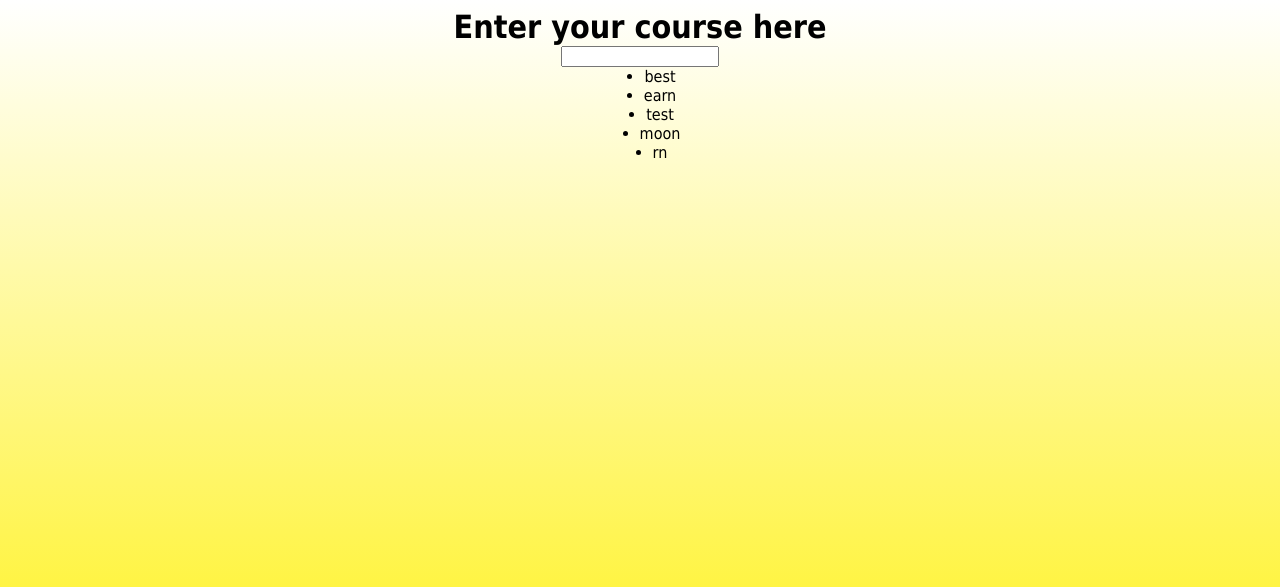
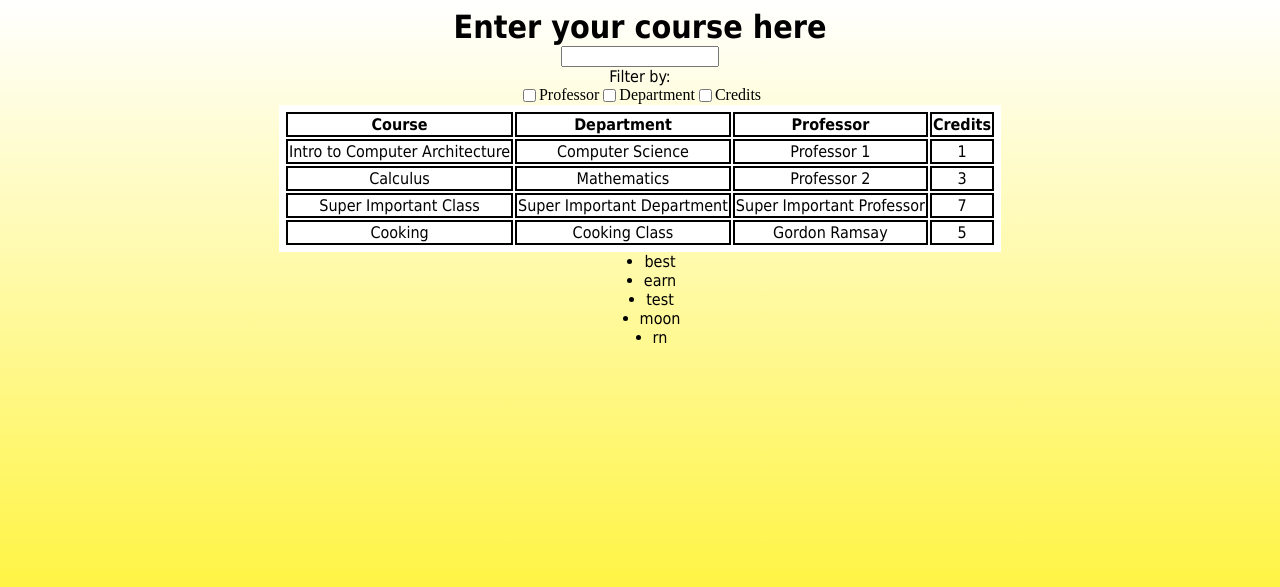
Before and after one commit to HofstraDSC/ClassRegistrator, a Node server app: page /student/add in a window 1280 px wide. Shown: the top 587 px of the page. Run offline with Node 20, Linux system fonts and the light colour scheme; some libraries are stand-ins or nearby versions.

Commit message:
WIP filter

```diff
--- a/public/css/style-add.css
+++ b/public/css/style-add.css
@@ -4,7 +4,7 @@ html {
 }
 
 body {
-    background-image: linear-gradient(0deg, #fff000, #fff);
+    background-image: linear-gradient(#fff, #fff000);
 }
 
 .center {
@@ -20,3 +20,23 @@ body {
 a {
     display: block;
 }
+
+table {
+    background-color: white;
+    justify-content: center;
+    align-items: center;
+    text-align: center;
+    padding: 5px;
+    margin: 0 auto;
+    font-family: Tahoma, Verdana, Geneva, sans-serif;
+}
+
+td, th {
+    border: 2px solid black;
+}
+
+#check {
+    display: flex;
+    justify-content: center;
+    margin: 0 auto;
+}
--- a/views/add.handlebars
+++ b/views/add.handlebars
@@ -1,5 +1,43 @@
 <h1 class="center">Enter your course here</h1>
 <input class="center" id="filterInput" type="text"/>
+<p class="center">Filter by:</p>
+<div id="check">
+    <input class="prof" type="checkbox">Professor</input>
+    <input class="dep" type="checkbox">Department</input>
+    <input class="cred" type="checkbox">Credits</input>
+</div>
+<table id="thisisatable">
+    <tr id="row">
+        <th>Course</th>
+        <th>Department</th>
+        <th>Professor</th>
+        <th>Credits</th>
+    </tr>
+    <tr id="row">
+        <td class="t_allcourses t_course">Intro to Computer Architecture</td>
+        <td class="t_allcourses t_department">Computer Science</td>
+        <td class="t_allcourses t_professor">Professor 1</td>
+        <td class="t_allcourses t_credits">1</td>
+    </tr>
+    <tr id="row">
+        <td class="t_allcourses t_course">Calculus</td>
+        <td class="t_allcourses t_department">Mathematics</td>
+        <td class="t_allcourses t_professor">Professor 2</td>
+        <td class="t_allcourses t_credits">3</td>
+    </tr>
+    <tr id="row">
+        <td class="t_allcourses t_course">Super Important Class</td>
+        <td class="t_allcourses t_department">Super Important Department</td>
+        <td class="t_allcourses t_professor">Super Important Professor</td>
+        <td class="t_allcourses t_credits">7</td>
+    </tr>
+    <tr id="row">
+        <td class="t_allcourses t_course">Cooking</td>
+        <td class="t_allcourses t_department">Cooking Class</td>
+        <td class="t_allcourses t_professor">Gordon Ramsay</td>
+        <td class="t_allcourses t_credits">5</td>
+    </tr>
+</table>
 <ul class="center" id="courses">
     <li class="course-item"><a>best</a></li>
     <li class="course-item"><a>earn</a></li>
@@ -7,6 +45,7 @@
     <li class="course-item"><a>moon</a></li>
     <li class="course-item"><a>rn</a></li>
 </ul>
+<!--
 <script>
     let filterInput = document.getElementById("filterInput");
     filterInput.addEventListener("keyup", filterCourses); // filterCourses function every time a char is typed
@@ -28,3 +67,24 @@
         }
     }
 </script>
+-->
+<!-- WIP -->
+<script>
+    let filterInput = document.getElementById("filterInput");
+    filterInput.addEventListener("keyup", filterCourses); // filterCourses function every time a char is typed
+    function filterCourses(){
+
+        let filterValue = document.getElementById("filterInput").value.toUpperCase(); // uppercases typed char
+        let table = document.getElementById("thisisatable")
+        let tr = table.querySelectorAll(".t_allcourses"); // gets all ul items
+        console.log("fucntion", tr.length);
+        for (let i = 0; i < tr.length; i++){
+            console.log("for loop");
+            if (tr.toUpperCase().indexOf(filterValue) > -1){
+                tr[i].style.display = "";
+            } else {
+                tr[i].style.display = "none"; // no display
+            }
+        }
+    }
+</script>
```
Also changed, not shown: views/id.handlebars (+11 -12 lines).
